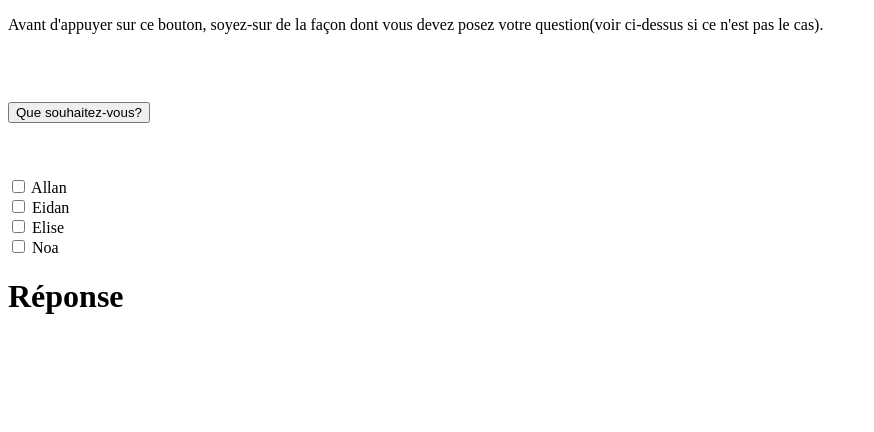
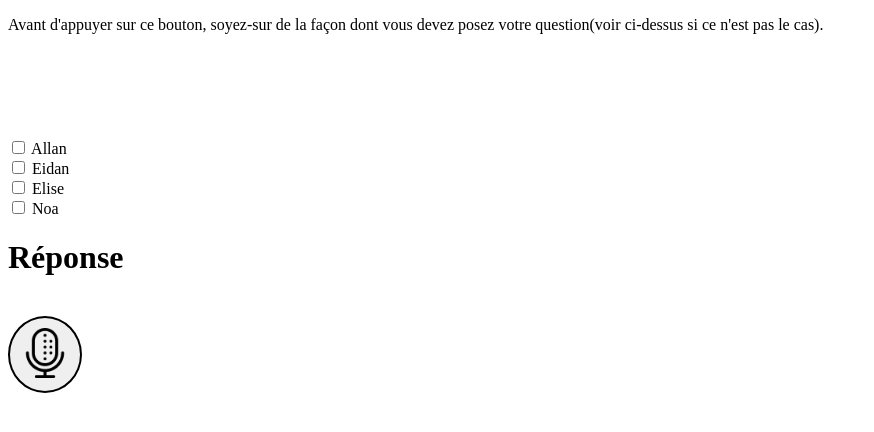
Before and after one commit to alland07/IA-reco, a plain HTML site: page index.html in a window 1280 px wide. Shown: the whole page, without its empty margins (0-874 px from the left). Drawn offline with Linux system fonts and the light colour scheme.

Commit message:
changement bon

```diff
--- a/index.html
+++ b/index.html
@@ -11,9 +11,7 @@
 
 
     <p>Avant d'appuyer sur ce bouton, soyez-sur de la façon dont vous devez posez votre question(voir ci-dessus si ce n'est pas le cas). </p><br>
-</p><br>
-    <button id='btnGiveCommand'>Que souhaitez-vous?</button>
-    <br>
+</p>
 
     <br>
     <span id='message'></span>
@@ -29,12 +27,13 @@
     <br>
 
     <h1>Réponse</h1>
-
-    <span id="réponse">
-
     <span id="reponse">
 
     </span>
+
+    <br>
+    <button id='btnGiveCommand'><img src="img/microphone.png" alt="micro"></button>
+    <br>
 
     <script src="script.js"></script>
 
--- a/style.css
+++ b/style.css
@@ -0,0 +1,9 @@
+#btnGiveCommand {
+    border-radius: 100%;
+    border: 2px solid black;
+    padding: 10px;
+}
+
+img {
+    height: 50px;
+}
```
Also changed, not shown: img/microphone.png (added).
